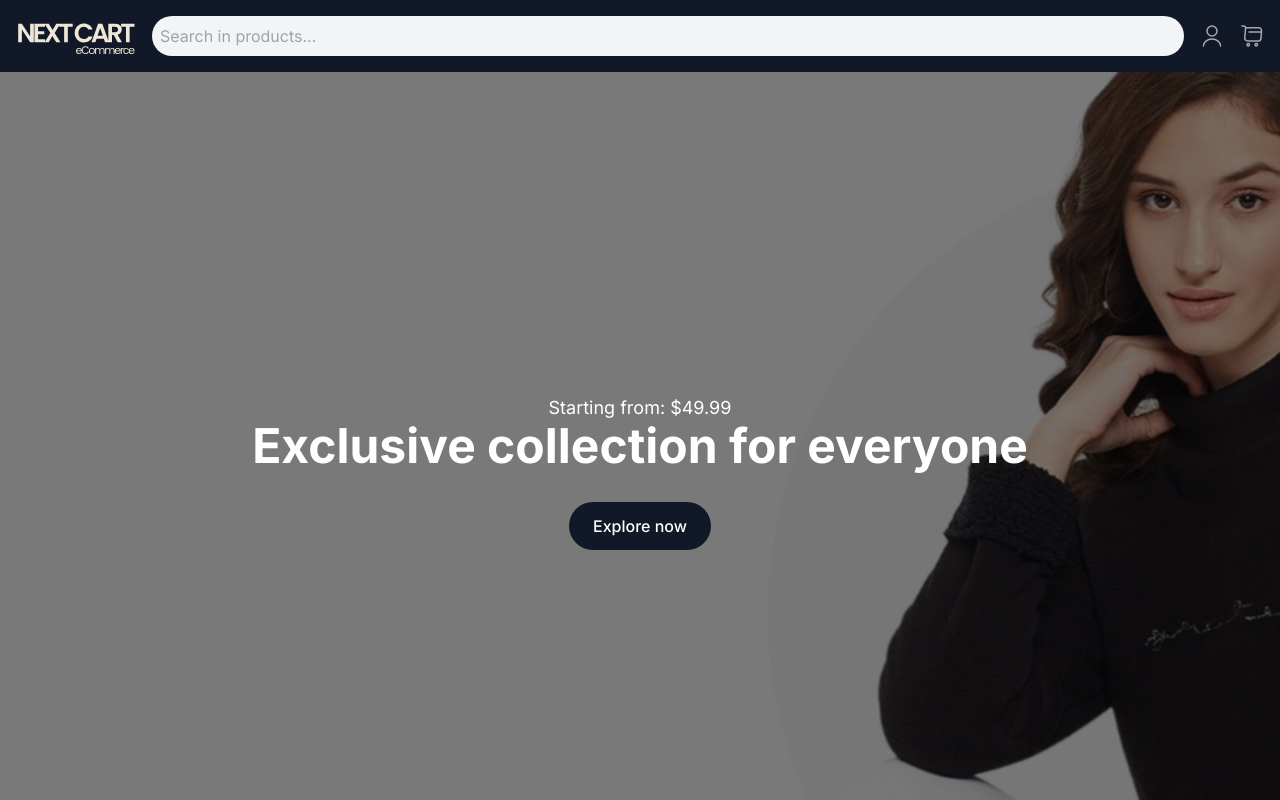
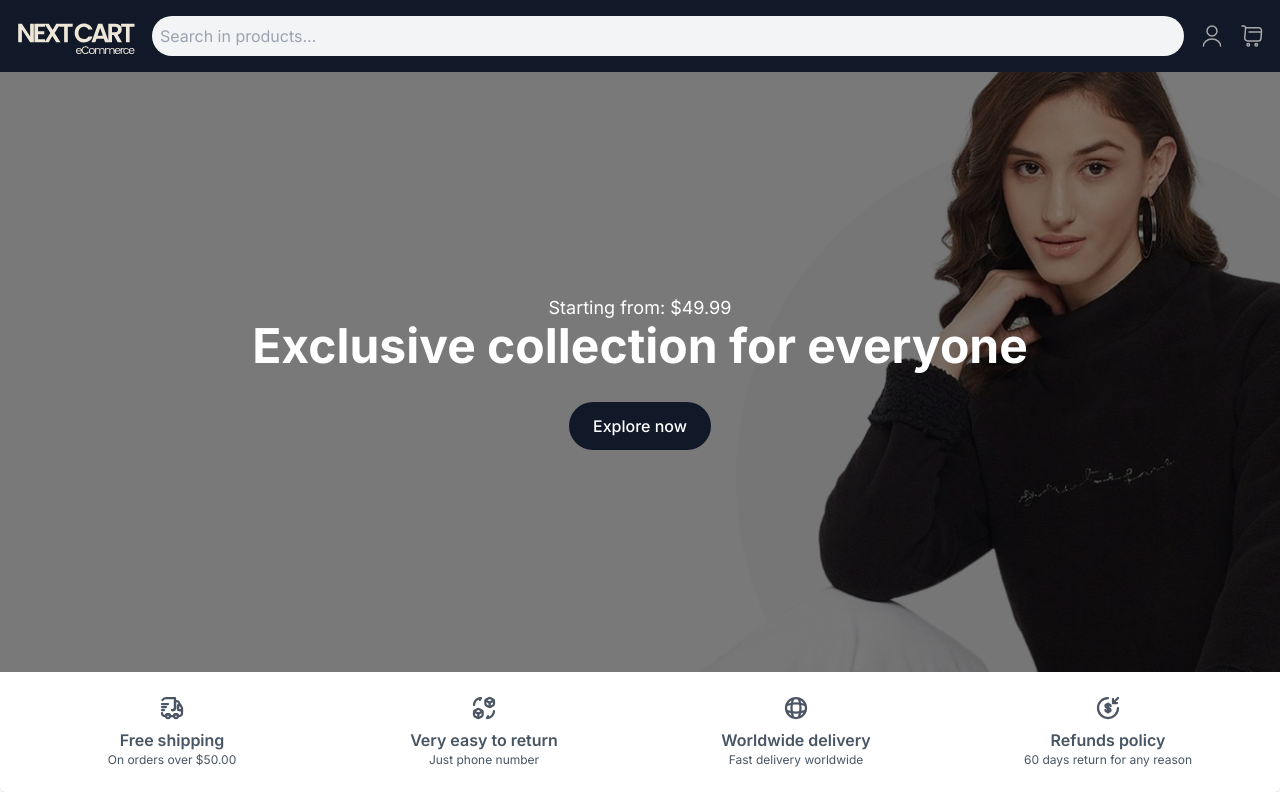
Before and after one commit to AbdullahAydogan9296/nextcart, a Next.js app: page / in a window 1280 px wide. Shown: the top 800 px of the page. Built offline with nearby package versions, Linux system fonts and the light colour scheme.

Commit message:
Fix HeroSection

```diff
--- a/src/components/MainPage/HeroSection.js
+++ b/src/components/MainPage/HeroSection.js
@@ -3,7 +3,6 @@
 import React from 'react';
 import { useRouter } from 'next/navigation';
 
-// Define the path to the background image
 const HeroBg = '/hero-bg.svg';
 
 const HeroSection = () => {
@@ -15,10 +14,9 @@
     };
 
     return (
-        // Hero section with background image and responsive sizing
         <section
-            className="relative flex items-center justify-center min-h-screen bg-cover bg-center"
-            style={{ backgroundImage: `url(${HeroBg})`, backgroundSize: 'cover', backgroundPosition: 'center' }}
+            className="relative flex items-center justify-center h-[300px] md:h-[450px] lg:h-[600px] bg-cover bg-center"
+            style={{ backgroundImage: `url(${HeroBg})`, backgroundSize: 'cover' }}
         >
             <div className="absolute inset-0 bg-black opacity-50"></div>
 
```
